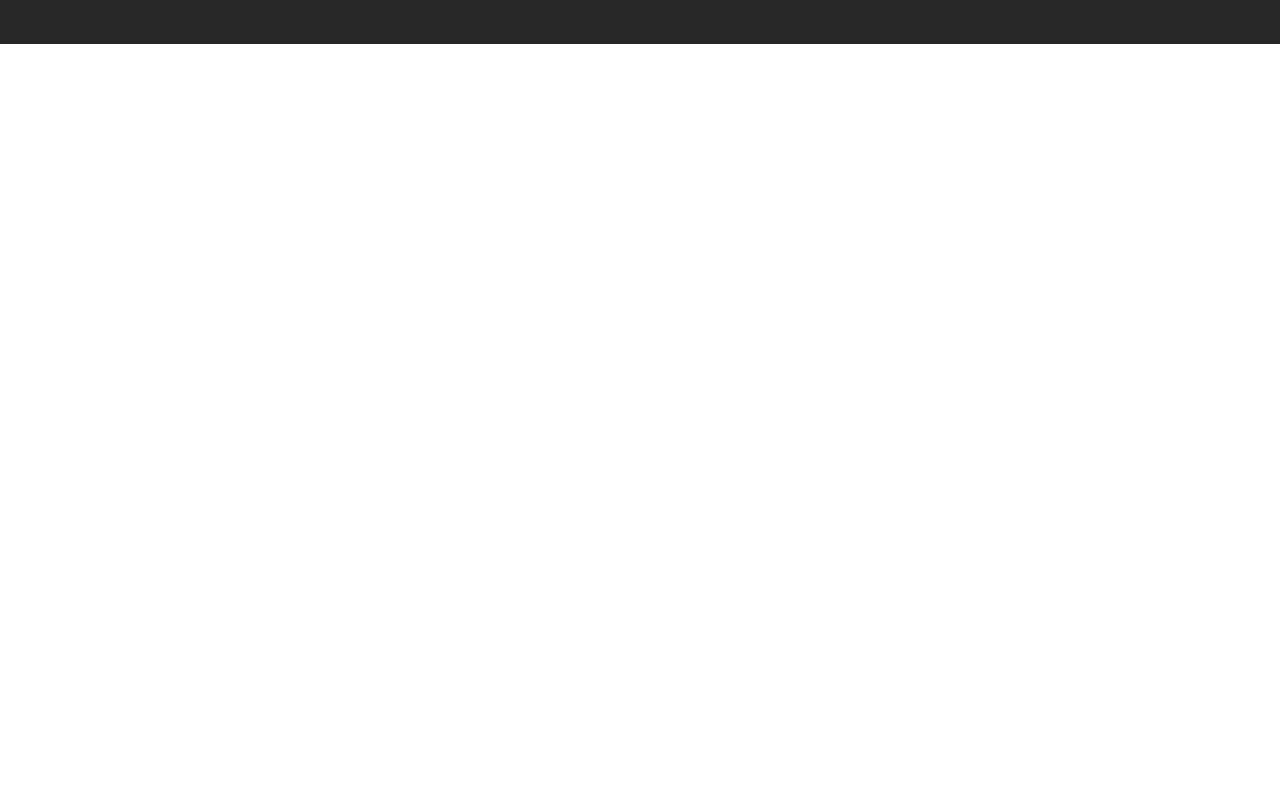
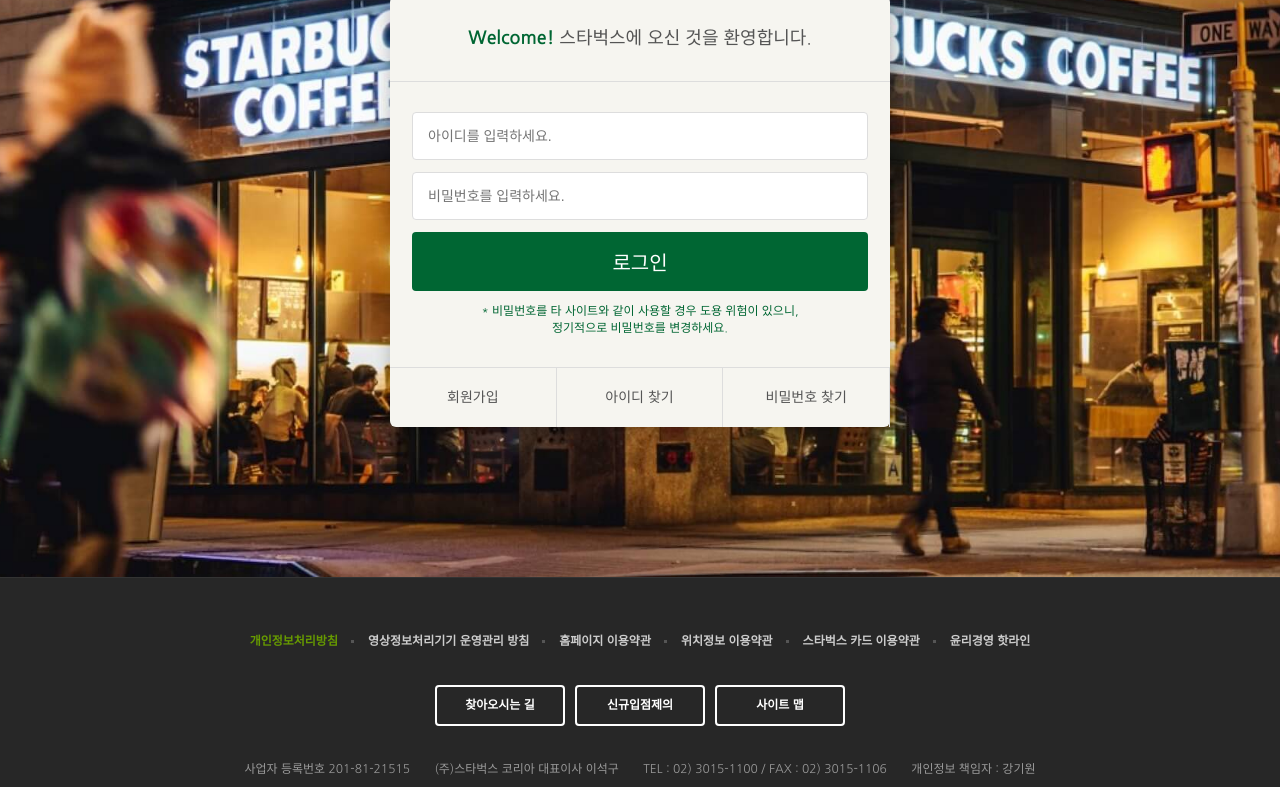
Before and after one commit to gijun0725/BKL_site, a plain HTML site: page signin/index.html in a window 1280 px wide. Shown: the part 290-1077 px from the top of the page. Before the commit the page ends 800 px from the top, so only its background shows below. Drawn offline with nearby package versions, Linux system fonts and the light colour scheme.

Commit message:
로그인 페이지 완성

```diff
--- /dev/null
+++ b/css/signin.css
@@ -0,0 +1,78 @@
+.signin {
+    margin-top: 120px;
+    padding: 100px 0 150px;
+    background-image: url("../images/signin_bg.jpg");
+    background-repeat: no-repeat;
+    background-position: center;
+    background-attachment: fixed;
+    background-size: cover;
+  }
+  .signin h1 {
+    color: #fff;
+    font-size: 30px;
+    font-weight: 700;
+    text-align: center;
+    margin-bottom: 24px;
+  }
+  .signin__card {
+    width: 500px;
+    margin: 0 auto;
+    border-radius: 6px;
+    background-color: #f6f5f0;
+    box-shadow: 2px 2px 20px rgba(0,0,0,.3);
+    color: #555;
+  }
+  .signin__card h2 {
+    padding: 30px;
+    font-size: 18px;
+    text-align: center;
+    border-bottom: 1px solid #ddd;
+  }
+  .signin__card h2 strong {
+    font-weight: 700;
+    color: #006633;
+  }
+  .signin__card form {
+    padding: 30px 22px;
+  }
+  .signin__card form input {
+    width: 100%;
+    margin-bottom: 12px;
+    padding: 15px;
+    border: 1px solid #ddd;
+    border-radius: 4px;
+    outline: none;
+    box-sizing: border-box;
+    font-size: 14px;
+  }
+  .signin__card form [type="submit"] {
+    background-color: #006633;
+    border: none;
+    color: #fff;
+    font-size: 20px;
+    cursor: pointer;
+  }
+  .signin__card form p {
+    font-size: 12px;
+    color: #006633;
+    text-align: center;
+  }
+  .signin__card .actions {
+    display: flex;
+    border-top: 1px solid #ddd;
+  }
+  .signin__card .actions a {
+    flex-grow: 1;
+    flex-basis: 0;
+    text-align: center;
+    padding: 20px;
+    color: #555;
+    font-size: 14px;
+    border-right: 1px solid #ddd;
+  }
+  .signin__card .actions a.last-child {
+    border-right: none;
+  }
+  .signin__card .actions a:hover {
+    text-decoration: underline;
+  }
--- a/signin/index.html
+++ b/signin/index.html
@@ -1,13 +1,11 @@
 <!DOCTYPE html>
 <html lang="ko">
 <head>
-  <meta charset="UTF-8" />
-  <meta name="viewport" content="width=device-width, initial-scale=1.0" />
-
+  <meta charset="UTF-8"/>
+  <meta http-equiv="X-UA-Compatible" content="IE=edge"/>
+  <meta name="viewport" content="width=device-width, initial-scale=1.0"/>
   <title>Starbucks Coffee Korea</title>
 
-  <!--Open Graph-->
-  <!--http://ogp.me/-->
   <meta property="og:type" content="website" />
   <meta property="og:site_name" content="Starbucks" />
   <meta property="og:title" content="Starbucks Coffee Korea" />
@@ -15,8 +13,6 @@
   <meta property="og:image" content="../images/starbucks_seo.jpg" />
   <meta property="og:url" content="https://starbucks.co.kr" />
 
-  <!--Twitter Card-->
-  <!--https://developer.twitter.com/en/docs/twitter-for-websites/cards/guides/getting-started-->
   <meta property="twitter:card" content="summary" />
   <meta property="twitter:site" content="Starbucks" />
   <meta property="twitter:title" content="Starbucks Coffee Korea" />
@@ -24,32 +20,26 @@
   <meta property="twitter:image" content="../images/starbucks_seo.jpg" />
   <meta property="twitter:url" content="https://starbucks.co.kr" />
 
-  <!--파비콘-->
-  <!--<link rel="shortcut icon" href="favicon.ico" />-->
-  <link rel="icon" href="../favicon.png" />
-  <!--브라우저 스타일 초기화-->
-  <link rel="stylesheet" href="https://cdn.jsdelivr.net/npm/reset-css@5.0.1/reset.min.css" />
-  <!--Google Fonts - 나눔고딕-->
+  <link rel="icon" href="../favicon.png"/>
+  <link rel="stylesheet" href="https://cdn.jsdelivr.net/npm/reset-css@5.0.1/reset.min.css"/>
+  <link rel="preconnect" href="https://fonts.googleapis.com" />
   <link rel="preconnect" href="https://fonts.gstatic.com" />
-  <link href="https://fonts.googleapis.com/css2?family=Nanum+Gothic:wght@400;700&display=swap" rel="stylesheet" />
-  <!--Google Material Icons-->
-  <link rel="stylesheet" href="https://fonts.googleapis.com/icon?family=Material+Icons" />
+  <link href="https://fonts.googleapis.com/css2?family=Nanum+Gothic:wght@400;700&display=swap" rel="stylesheet">
+  <link rel="stylesheet" href="https://fonts.googleapis.com/icon?family=Material+Icons">
+  <link rel="stylesheet" href="../css/common.css">
+  <link rel="stylesheet" href="../css/signin.css">
 
-  <link rel="stylesheet" href="../css/common.css" />
-
-
-  <script src="https://cdnjs.cloudflare.com/ajax/libs/ScrollMagic/2.0.8/ScrollMagic.min.js"></script>
 
   <script defer src="../js/common.js"></script>
 </head>
 <body>
 
-  <!--HEADER-->
+  <!-- HEADER -->
   <header>
     <div class="inner">
 
-      <a href="/" class="logo">
-        <img src="../images/starbucks_logo.png" alt="STARBUCKS" />
+      <a href="/"class="logo">
+        <img src="../images/starbucks_logo.png" alt="STARBUCKS"/>
       </a>
 
       <div class="sub-menu">
@@ -61,7 +51,7 @@
             <a href="javascript:void(0)">My Starbucks</a>
           </li>
           <li>
-            <a href="javascript:void(0)">Customer Service & Ideas</a>
+            <a href="javascript:void(0)">Customer Service & ideas</a>
           </li>
           <li>
             <a href="javascript:void(0)">Find a Store</a>
@@ -69,7 +59,7 @@
         </ul>
         <div class="search">
           <input type="text" />
-          <span class="material-icons">search</span>
+          <div class="material-icons">search</div>
         </div>
       </div>
 
@@ -159,7 +149,7 @@
                     <li>따뜻한 푸드</li>
                     <li>과일 & 요거트</li>
                     <li>스낵 & 미니 디저트</li>
-                    <li>아이스크림</li>
+                    <a href="https://naver.com"><li>아이스크림</li></a>
                   </ul>
                 </li>
                 <li>
@@ -193,7 +183,7 @@
             </div>
             <div class="contents__texture">
               <div class="inner">
-                <h4>스타벅스 티바나</h4>
+                <h4 class="new">스타벅스 티바나</h4>
                 <p>다양한 찻잎과 향신료 등 개성있는 재료로 새로운 맛과 향의 티를 선보입니다.</p>
               </div>
             </div>
@@ -226,7 +216,7 @@
               <div class="inner">
                 <h4>매장 찾기</h4>
                 <p>보다 빠르게 매장을 찾아보세요.</p>
-                <h4>청담스타</h4>
+                <h4 class="new">청담스타</h4>
                 <p>스타벅스 1,000호점인 청담스타점을 만나보세요.</p>
               </div>
             </div>
@@ -375,11 +365,33 @@
     </div>
   </header>
 
-<section class = signin></section>
+  <section class='signin'>
+    <h1>로그인</h1>
+    <div class="signin__card">
+      <h2>
+        <strong>Welcome!</strong> 스타벅스에 오신 것을 환영합니다.
+      </h2>
+      <form>
+        <input type="text" placeholder="아이디를 입력하세요.">
+        <input type="passward" placeholder="비밀번호를 입력하세요.">
+        <input type="submit" value="로그인">
+        <p>
+          * 비밀번호를 타 사이트와 같이 사용할 경우 도용 위험이 있으니,<br/>
+          정기적으로 비밀번호를 변경하세요.
+        </p>
+      </form>
+      <div class="actions">
+        <a href="javascript:void(0)">회원가입</a>
+        <a href="javascript:void(0)">아이디 찾기</a>
+        <a href="javascript:void(0)">비밀번호 찾기</a>
+      </div>
+    </div>
+  </section>
 
 
 
-  <!--FOOTER-->
+
+  <!-- FOOTER -->
   <footer>
     <div class="inner">
 
@@ -399,7 +411,7 @@
       </div>
 
       <div class="info">
-        <span>사업자등록번호 201-81-21515</span>
+        <span>사업자 등록번호 201-81-21515</span>
         <span>(주)스타벅스 코리아 대표이사 이석구</span>
         <span>TEL : 02) 3015-1100 / FAX : 02) 3015-1106</span>
         <span>개인정보 책임자 : 강기원</span>
@@ -408,12 +420,11 @@
       <p class="copyright">
         &copy; <span class="this-year"></span> Starbucks Coffee Company. All Rights Reserved.
       </p>
-      <img src="../images/starbucks_logo_only_text.png" alt="STAR BUCKS" class="logo" />
+      <img src="../images/starbucks_logo_only_text.png" alt="" class="logo" />
 
     </div>
   </footer>
 
 
-
 </body>
 </html>
```
